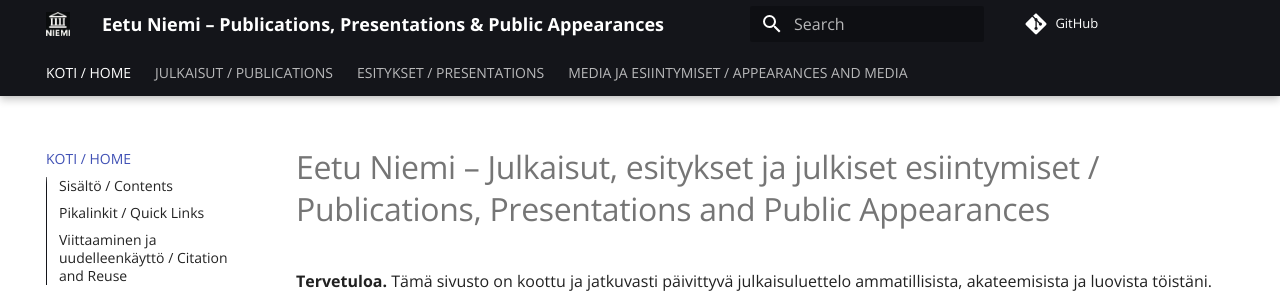
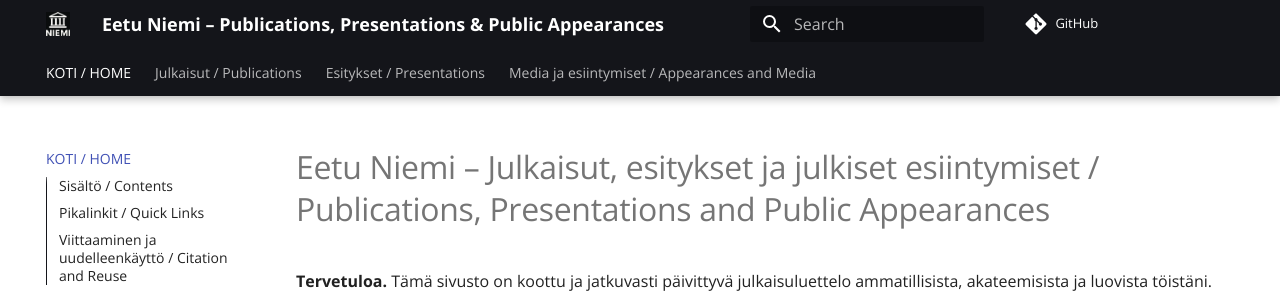
Before and after one commit to eetuniemiphd/eetuniemi, an MkDocs documentation site: the page built from docs/index.md, in a window 1280 px wide. Shown: the top 293 px of the page. Built offline with MkDocs 1.6.1 and Material for MkDocs 9.7.7, drawn with Linux system fonts in a browser that asks for light colours; comment, search, counter and statistics services are not loaded; part of the change alters nothing that is shown.

```diff
--- a/mkdocs.yml
+++ b/mkdocs.yml
@@ -28,6 +28,6 @@ plugins:
 
 nav:
   - KOTI / HOME: index.md
-  - JULKAISUT / PUBLICATIONS: publications-eetu-niemi.md
-  - ESITYKSET / PRESENTATIONS: presentations-eetu-niemi.md
-  - MEDIA JA ESIINTYMISET / APPEARANCES AND MEDIA: appearances-media-eetu-niemi.md
+  - Julkaisut / Publications: publications.md
+  - Esitykset / Presentations: presentations.md
+  - Media ja esiintymiset / Appearances and Media: appearances-media.md
```
